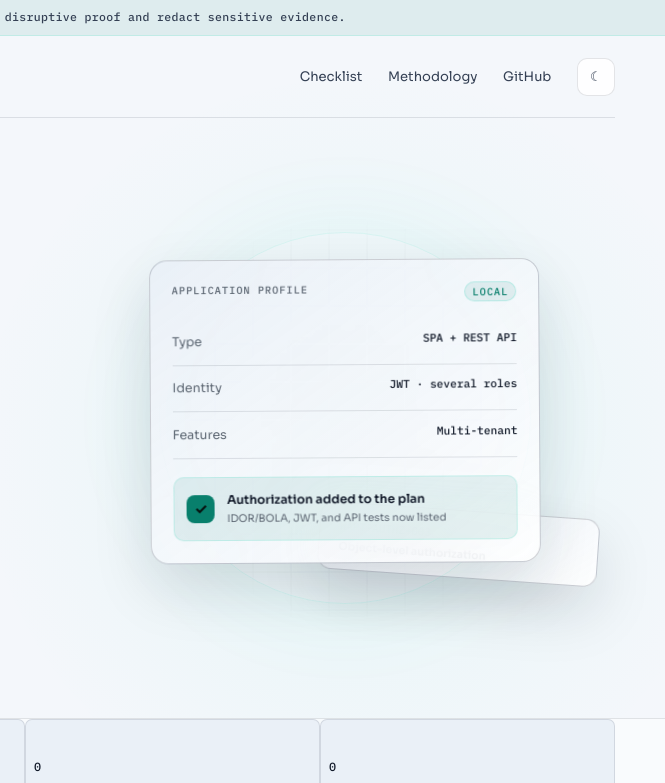
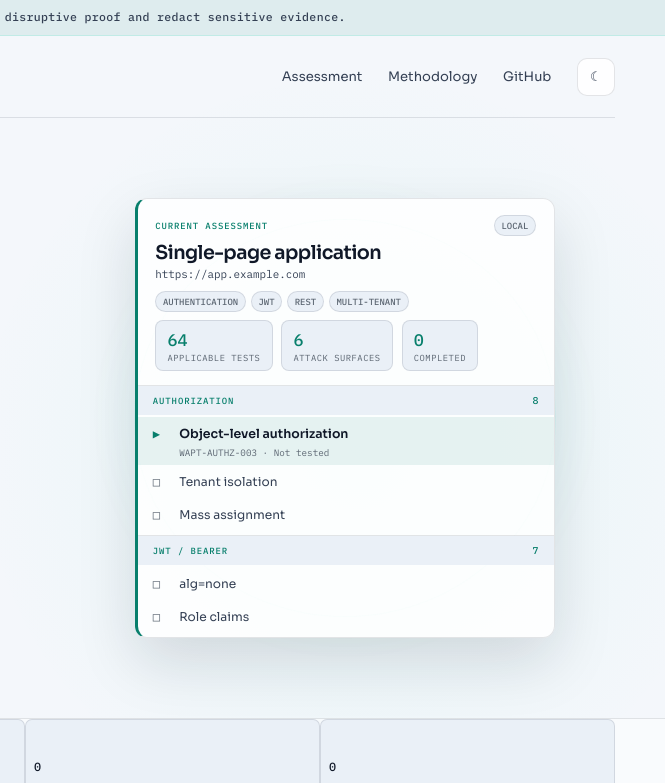
Before and after one commit to AmitPal-CyberBuddy/WAPT-Checklist, a plain HTML site: page index.html in a window 1280 px wide. Shown: the top 783 px of the page, 615-1280 px from the left. Drawn offline with Linux system fonts and the light colour scheme.

Commit message:
Replace the tilted hero cards with a workspace preview.
The homepage visual now uses the same assessment panel language as the app — current assessment, chips, stats, and a checkbox list — instead of floating marketing cards.

Co-authored-by: arena-agent <297053741+arena-agent@users.noreply.github.com>

```diff
--- a/css/styles.css
+++ b/css/styles.css
@@ -65,14 +65,26 @@ h1,h2,h3,p{margin-top:0}h1,h2,h3{line-height:1.12;letter-spacing:-.035em}
 .button:hover{transform:translateY(-1px);border-color:var(--brand)}.button-primary{background:var(--brand);border-color:var(--brand);color:#04120f}.button-primary:hover{background:#6bead2}.button-secondary{background:var(--surface-2)}.button-quiet{background:transparent;color:var(--ink-2)}
 .privacy-note{display:flex;align-items:center;gap:.55rem;color:var(--muted);font:400 .72rem/1.5 var(--font-mono)}.privacy-note span{color:var(--brand);font-size:.55rem}
 .hero-visual{position:relative;min-height:430px;display:grid;place-items:center;isolation:isolate}
-.hero-visual:before{content:"";position:absolute;width:370px;height:370px;border:1px solid rgba(62,224,194,.12);border-radius:50%;box-shadow:0 0 100px rgba(62,224,194,.08)}
-.grid-decoration{position:absolute;inset:1rem;background-image:linear-gradient(var(--line) 1px,transparent 1px),linear-gradient(90deg,var(--line) 1px,transparent 1px);background-size:38px 38px;mask-image:radial-gradient(circle,#000 0,transparent 68%);z-index:-2}
-.signal-card{border:1px solid var(--line-strong);background:linear-gradient(145deg,var(--surface-3),var(--surface));backdrop-filter:blur(16px);box-shadow:var(--shadow)}
-.signal-card-main{position:relative;width:min(390px,88%);padding:1.35rem;border-radius:var(--radius);transform:rotate(-1deg)}
-.signal-card-back{position:absolute;z-index:-1;right:3%;bottom:14%;width:280px;padding:1rem 1.2rem;border-radius:14px;transform:rotate(5deg);color:var(--muted);font:400 .68rem var(--font-mono)}.signal-card-back strong{display:block;margin-top:.35rem;color:var(--ink-2);font-family:var(--font-sans)}
-.signal-head{display:flex;justify-content:space-between;margin-bottom:1rem;color:var(--muted);font:500 .65rem var(--font-mono);letter-spacing:.09em}.live-chip{padding:.15rem .45rem;border:1px solid rgba(62,224,194,.25);border-radius:100px;background:var(--brand-soft);color:var(--brand)}
-.signal-row{display:flex;justify-content:space-between;padding:.78rem 0;border-bottom:1px solid var(--line);font-size:.78rem;color:var(--muted)}.signal-row strong{color:var(--ink);font:500 .7rem var(--font-mono)}
-.context-result{display:flex;align-items:center;gap:.75rem;margin-top:1.1rem;padding:.8rem;background:var(--brand-soft);border:1px solid rgba(62,224,194,.2);border-radius:10px}.context-icon{display:grid;place-items:center;width:28px;height:28px;border-radius:8px;background:var(--brand);color:#07100e;font-weight:700}.context-result strong,.context-result small{display:block}.context-result strong{font-size:.76rem}.context-result small{color:var(--muted);font-size:.65rem}
+.hero-visual:before{content:"";position:absolute;width:min(420px,90%);height:min(420px,90%);border:1px solid rgba(62,224,194,.1);border-radius:50%;box-shadow:0 0 80px rgba(62,224,194,.06);pointer-events:none}
+.hero-preview{position:relative;z-index:1;width:min(420px,100%);border:1px solid var(--line);border-left:3px solid var(--brand);border-radius:12px;background:var(--surface);box-shadow:var(--shadow);overflow:hidden}
+.hero-preview-head{padding:1rem 1.1rem .85rem}
+.hero-preview-kicker{display:flex;justify-content:space-between;align-items:center;gap:.6rem;margin-bottom:.35rem}
+.hero-preview-kicker .micro-label{margin:0}
+.hero-preview-head h2{margin:0 0 .2rem;font-size:1.2rem;letter-spacing:-.03em}
+.hero-preview-head>p{margin:0;color:var(--ink-2);font:400 .68rem/1.5 var(--font-mono)}
+.hero-preview-head .assessment-chips{margin:.5rem 0 .15rem}
+.hero-preview-head .assessment-stats{margin:.55rem 0 0}
+.hero-preview-surface{border-top:1px solid var(--line)}
+.hero-preview-surface>header{display:flex;justify-content:space-between;align-items:baseline;padding:.5rem .95rem;background:var(--surface-3)}
+.hero-preview-surface>header .micro-label{margin:0}
+.hero-preview-surface>header span:last-child{color:var(--brand);font:500 .62rem var(--font-mono)}
+.hero-preview-surface ul{margin:0;padding:.15rem 0 .25rem;list-style:none}
+.hero-preview-surface li{display:flex;align-items:flex-start;gap:.6rem;padding:.4rem .95rem;color:var(--ink-2);font-size:.76rem}
+.hero-preview-surface li small{display:block;margin-top:.1rem;color:var(--muted);font:400 .58rem var(--font-mono)}
+.hero-preview-mark{width:1.05rem;color:var(--muted);font-family:var(--font-mono)}
+.hero-preview-surface li.is-next{background:var(--brand-soft);color:var(--ink)}
+.hero-preview-surface li.is-next .hero-preview-mark{color:var(--brand)}
+.hero-preview-surface li.is-next strong{font-size:.78rem}
 
 /* Purposeful motion: quiet orientation cues, never required to understand or use the interface. */
 ::selection{background:rgba(62,224,194,.28);color:var(--ink)}
@@ -84,7 +96,7 @@ h1,h2,h3,p{margin-top:0}h1,h2,h3{line-height:1.12;letter-spacing:-.035em}
 @keyframes grid-drift{0%{background-position:0 0,0 0}50%{background-position:19px 19px,19px 19px}100%{background-position:38px 38px,38px 38px}}
 @keyframes status-pulse{0%,100%{box-shadow:0 0 0 4px var(--brand-soft)}50%{box-shadow:0 0 0 7px transparent}}
 .hero-copy>*{animation:rise-in .58s cubic-bezier(.2,.7,.2,1) both}.hero-copy>.eyebrow{animation-delay:.04s}.hero-copy>h1{animation-delay:.1s}.hero-copy>.hero-lede{animation-delay:.17s}.hero-copy>.hero-actions{animation-delay:.24s}.hero-copy>.privacy-note{animation-delay:.31s}
-.hero-visual{animation:visual-in .72s .18s cubic-bezier(.2,.7,.2,1) both}.signal-card-main{animation:signal-float 7s 1.05s ease-in-out infinite}.signal-card-back{animation:signal-float-back 8s 1.25s ease-in-out infinite}.grid-decoration{animation:grid-drift 18s linear infinite}.status-dot{animation:status-pulse 2.8s ease-in-out infinite}
+.hero-visual{animation:visual-in .72s .18s cubic-bezier(.2,.7,.2,1) both}.hero-preview{animation:rise-in .6s .22s cubic-bezier(.2,.7,.2,1) both}.status-dot{animation:status-pulse 2.8s ease-in-out infinite}
 .content-page .site-header,.document-layout,.workflow-document{animation:rise-in .48s cubic-bezier(.2,.7,.2,1) both}.document-layout,.workflow-document{animation-delay:.08s}.method-hero>div:first-child{animation:rise-in .58s .05s cubic-bezier(.2,.7,.2,1) both}.method-model{animation:visual-in .65s .14s cubic-bezier(.2,.7,.2,1) both}.view:not([hidden]){animation:view-in .28s ease both}
 
 .stats-band{border-block:1px solid var(--line);background:rgba(14,18,26,.35)}
@@ -116,9 +128,9 @@ h1,h2,h3,p{margin-top:0}h1,h2,h3{line-height:1.12;letter-spacing:-.035em}
 .target-fields{display:grid;gap:1rem;max-width:760px}.field-group label{display:block;margin-bottom:.42rem;color:var(--ink-2);font-size:.7rem}.field-group input{width:100%;height:48px;padding:0 .9rem;border:1px solid var(--line-strong);border-radius:9px;background:var(--paper);color:var(--ink)}.field-group small{display:block;margin-top:.4rem;color:var(--muted);font-size:.6rem}.preset-heading{margin:2.1rem 0 .8rem;color:var(--muted);font:500 .62rem var(--font-mono);letter-spacing:.1em}.preset-grid{display:grid;grid-template-columns:repeat(2,1fr);gap:.7rem}.preset-card{min-height:100px;padding:1rem;border:1px solid var(--line);border-radius:10px;background:var(--surface);text-align:left;cursor:pointer}.preset-card:hover,.preset-card[aria-pressed='true']{border-color:rgba(62,224,194,.45);background:var(--brand-soft)}.preset-card strong,.preset-card span{display:block}.preset-card strong{margin-bottom:.3rem;font-size:.74rem}.preset-card span{color:var(--muted);font-size:.62rem}.preset-card em{display:block;margin-bottom:.5rem;color:var(--brand);font:500 .56rem var(--font-mono);font-style:normal}.hint-list{display:flex;flex-wrap:wrap;gap:.4rem;margin:.7rem 0 0;padding:0;list-style:none}.hint-list li{padding:.25rem .48rem;border:1px solid var(--info-line);border-radius:6px;background:var(--info-bg);color:var(--info);font:400 .57rem var(--font-mono)}
 .wizard-summary{display:grid;grid-template-columns:1fr 1fr;gap:2rem}.summary-context{display:grid;gap:.45rem}.summary-row{display:flex;justify-content:space-between;gap:1rem;padding:.58rem 0;border-bottom:1px solid var(--line);font-size:.7rem}.summary-row span{color:var(--muted)}.summary-row strong{max-width:60%;font:500 .64rem var(--font-mono);text-align:right}.summary-message{padding:1.2rem;border:1px solid rgba(62,224,194,.2);border-radius:12px;background:var(--brand-soft)}.summary-message strong{display:block;margin-bottom:.45rem}.summary-message p{margin:0;color:var(--muted);font-size:.72rem}.completion-note{margin-top:1rem;color:var(--muted);font-size:.62rem}
 
-@media (max-width:1050px){.hero{grid-template-columns:1fr;gap:1rem;padding-block:60px}.hero-copy{max-width:820px}.hero-visual{min-height:360px}.feature-grid{grid-template-columns:1fr 1fr}.feature-card:last-child{grid-column:span 2}.principles-layout{gap:3rem}.catalog-grid{grid-template-columns:repeat(2,1fr)}}
+@media (max-width:1050px){.hero{grid-template-columns:1fr;gap:1rem;padding-block:60px}.hero-copy{max-width:820px}.hero-visual{min-height:auto;padding-bottom:1rem}.hero-preview{width:min(420px,100%)}.feature-grid{grid-template-columns:1fr 1fr}.feature-card:last-child{grid-column:span 2}.principles-layout{gap:3rem}.catalog-grid{grid-template-columns:repeat(2,1fr)}}
 @media (max-width:820px){.header-nav a:not(:first-child){display:none}.stats{grid-template-columns:repeat(2,1fr)}.stat:nth-child(3){border-left:1px solid var(--line)}.stat:nth-child(-n+2){border-bottom:1px solid var(--line)}.principles-layout{grid-template-columns:1fr}.site-footer{grid-template-columns:1fr;padding-block:2.5rem;gap:1.2rem}.app-layout{display:block}.sidebar{position:fixed;left:0;transform:translateX(-102%);width:min(88vw,300px);transition:transform .2s ease}.sidebar[data-open='true']{transform:translateX(0)}.sidebar-close,.mobile-menu{display:grid}.dashboard-grid{grid-template-columns:repeat(2,1fr)}.wizard-summary{grid-template-columns:1fr}.workspace-header{padding-inline:1rem}.authorization-bar{font-size:.62rem}.view{padding-inline:1rem}.catalog-grid{grid-template-columns:1fr 1fr}}
-@media (max-width:600px){.shell,.site-header{width:min(100% - 28px,1180px)}.site-header{height:70px}.header-nav{gap:.7rem}.hero{min-height:auto;padding-block:48px}.hero h1{font-size:clamp(2.35rem,11vw,3.35rem)}.hero-lede{font-size:.95rem}.hero-actions{display:grid}.button{width:100%}.hero-visual{min-height:330px}.signal-card-main{width:95%}.signal-card-back{right:0}.stats{min-height:200px}.stat strong{font-size:1.55rem}.section{padding-block:68px}.feature-grid{grid-template-columns:1fr}.feature-card:last-child{grid-column:auto}.feature-card{min-height:250px}.feature-card h3{margin-top:3rem}.principles-layout{gap:2rem}.site-footer nav{flex-wrap:wrap}.view-heading{align-items:start;flex-direction:column}.compact-heading{flex-direction:row;align-items:center}.compact-heading .button{width:auto}.workspace-actions .search-trigger{width:38px;padding:0;justify-content:center}.search-trigger:not(:focus) :not(:first-child){display:none}.dashboard-grid{grid-template-columns:1fr 1fr}.catalog-grid,.option-grid,.preset-grid{grid-template-columns:1fr}.wizard-footer{padding:.8rem}.wizard-footer .button{width:auto}.wizard-meta{padding-inline:.9rem}.authorization-bar>span:not(.status-dot){display:none}.workspace-footer{flex-direction:column;gap:.35rem}}
+@media (max-width:600px){.shell,.site-header{width:min(100% - 28px,1180px)}.site-header{height:70px}.header-nav{gap:.7rem}.hero{min-height:auto;padding-block:48px}.hero h1{font-size:clamp(2.35rem,11vw,3.35rem)}.hero-lede{font-size:.95rem}.hero-actions{display:grid}.button{width:100%}.hero-visual{min-height:auto}.hero-preview{width:100%}.stats{min-height:200px}.stat strong{font-size:1.55rem}.section{padding-block:68px}.feature-grid{grid-template-columns:1fr}.feature-card:last-child{grid-column:auto}.feature-card{min-height:250px}.feature-card h3{margin-top:3rem}.principles-layout{gap:2rem}.site-footer nav{flex-wrap:wrap}.view-heading{align-items:start;flex-direction:column}.compact-heading{flex-direction:row;align-items:center}.compact-heading .button{width:auto}.workspace-actions .search-trigger{width:38px;padding:0;justify-content:center}.search-trigger:not(:focus) :not(:first-child){display:none}.dashboard-grid{grid-template-columns:1fr 1fr}.catalog-grid,.option-grid,.preset-grid{grid-template-columns:1fr}.wizard-footer{padding:.8rem}.wizard-footer .button{width:auto}.wizard-meta{padding-inline:.9rem}.authorization-bar>span:not(.status-dot){display:none}.workspace-footer{flex-direction:column;gap:.35rem}}
 @media (prefers-reduced-motion:reduce){html{scroll-behavior:auto}*,*:before,*:after{scroll-behavior:auto!important;transition-duration:.01ms!important;animation:none!important}.button:hover,.feature-card:hover,.method-category:hover,.workflow-timeline li:hover{transform:none!important}}
 
 /* Phase 5 engagement workspace */
--- a/index.html
+++ b/index.html
@@ -24,7 +24,7 @@
       <span><strong>WAPT</strong> Checklist</span>
     </a>
     <nav class="header-nav" aria-label="Primary navigation">
-      <a href="app.html#checklist">Checklist</a>
+      <a href="app.html#dashboard">Assessment</a>
       <a href="methodology.html">Methodology</a>
       <a href="https://github.com/AmitPal-CyberBuddy/WAPT-Checklist">GitHub</a>
       <button class="icon-button" type="button" data-theme-toggle aria-label="Switch color theme" title="Switch color theme">◐</button>
@@ -44,22 +44,40 @@
         </div>
         <p class="privacy-note"><span aria-hidden="true">◆</span> No backend · No telemetry · Your engagement stays on this device</p>
       </div>
-      <div class="hero-visual" role="group" aria-label="Example: a profile becomes an applicable test plan">
-        <div class="signal-card signal-card-main">
-          <div class="signal-head"><span>APPLICATION PROFILE</span><span class="live-chip">LOCAL</span></div>
-          <div class="signal-row"><span>Type</span><strong>SPA + REST API</strong></div>
-          <div class="signal-row"><span>Identity</span><strong>JWT · several roles</strong></div>
-          <div class="signal-row"><span>Features</span><strong>Multi-tenant</strong></div>
-          <div class="context-result">
-            <span class="context-icon" aria-hidden="true">✓</span>
-            <span><strong>Authorization added to the plan</strong><small>IDOR/BOLA, JWT, and API tests now listed</small></span>
-          </div>
+      <div class="hero-visual">
+        <div class="hero-preview" role="img" aria-label="Preview of the assessment workspace for an SPA with JWT identity, a REST API, and tenant boundaries.">
+          <header class="hero-preview-head">
+            <div class="hero-preview-kicker"><span class="micro-label">CURRENT ASSESSMENT</span><span class="chip">LOCAL</span></div>
+            <h2>Single-page application</h2>
+            <p>https://app.example.com</p>
+            <div class="chip-row assessment-chips">
+              <span class="chip">Authentication</span>
+              <span class="chip">JWT</span>
+              <span class="chip">REST</span>
+              <span class="chip">Multi-tenant</span>
+            </div>
+            <div class="assessment-stats">
+              <div class="assessment-stat"><strong>64</strong><span>applicable tests</span></div>
+              <div class="assessment-stat"><strong>6</strong><span>attack surfaces</span></div>
+              <div class="assessment-stat"><strong>0</strong><span>completed</span></div>
+            </div>
+          </header>
+          <section class="hero-preview-surface">
+            <header><span class="micro-label">Authorization</span><span>8</span></header>
+            <ul>
+              <li class="is-next"><span class="hero-preview-mark" aria-hidden="true">▶</span><span><strong>Object-level authorization</strong><small>WAPT-AUTHZ-003 · Not tested</small></span></li>
+              <li><span class="hero-preview-mark" aria-hidden="true">□</span><span>Tenant isolation</span></li>
+              <li><span class="hero-preview-mark" aria-hidden="true">□</span><span>Mass assignment</span></li>
+            </ul>
+          </section>
+          <section class="hero-preview-surface">
+            <header><span class="micro-label">JWT / Bearer</span><span>7</span></header>
+            <ul>
+              <li><span class="hero-preview-mark" aria-hidden="true">□</span><span>alg=none</span></li>
+              <li><span class="hero-preview-mark" aria-hidden="true">□</span><span>Role claims</span></li>
+            </ul>
+          </section>
         </div>
-        <div class="signal-card signal-card-back" aria-hidden="true">
-          <span>WAPT-AUTHZ-003</span>
-          <strong>Object-level authorization</strong>
-        </div>
-        <div class="grid-decoration" aria-hidden="true"></div>
       </div>
     </section>
 
```
Also changed, not shown: tests/assessment.test.js (+3 -1 lines).
